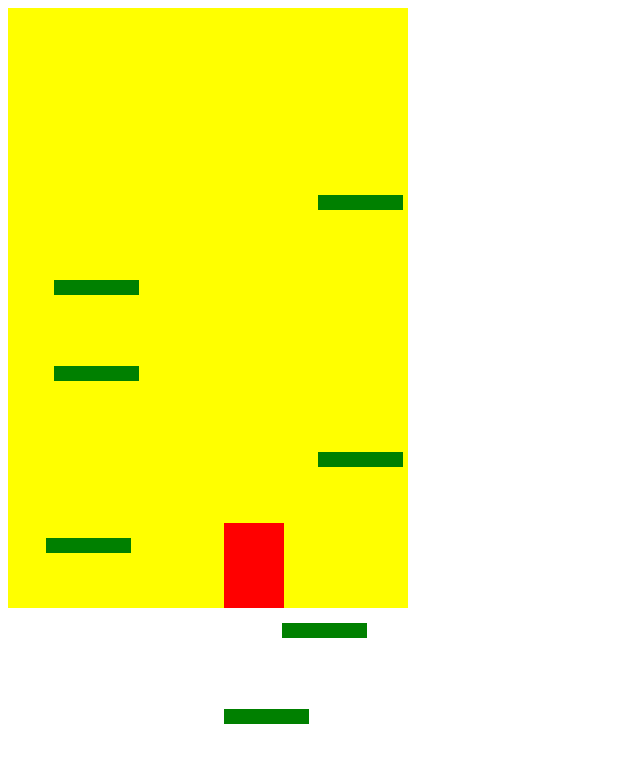
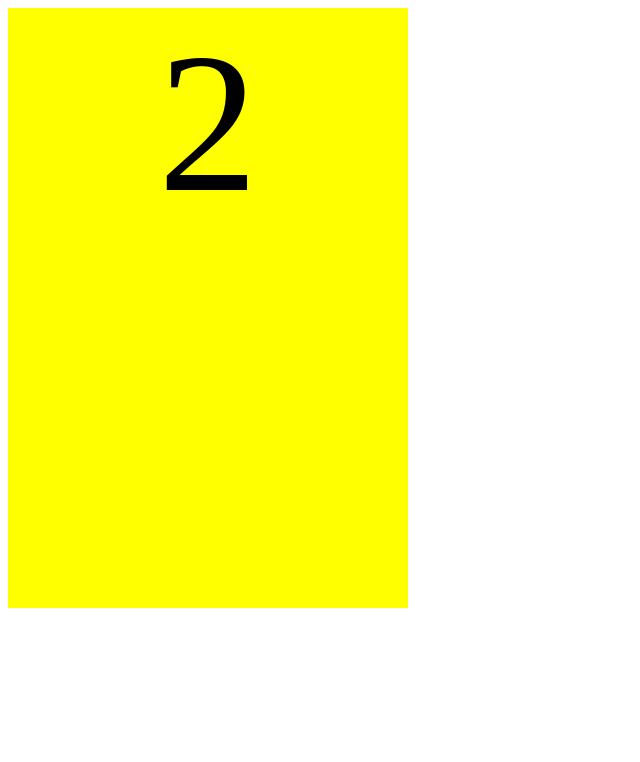
Before and after one commit to harshabhimireddy/DoodleJump, a plain HTML site: page index.html in a window 1280 px wide. Shown: the whole page, without its empty margins (0-640 px from the left). Drawn offline with Linux system fonts and the light colour scheme.

Commit message:
Added more chnages

```diff
--- a/app.js
+++ b/app.js
@@ -1,159 +1,192 @@
-document.addEventListener("DOMContentLoaded", () => {
-  const grid = document.querySelector(".grid");
-  const doodler = document.createElement("div");
-  let doodlerLeftSpace = 50;
-  let startPoint = 150;
-  let doodlerBottomSpace = startPoint;
-  let isGameOver = false;
-  let platformCount = 7;
-  let platforms = [];
-  let upTimerId;
-  let downTimeId;
-  let leftTimerId;
-  let rightTimerId;
-  let isJumping = true;
-  let isGoingLeft = false;
-  let isGoingRight = false;
-
-  function createDoodler() {
-    grid.appendChild(doodler);
-    doodler.classList.add("doodler");
-    doodlerLeftSpace = platforms[0].left;
-    doodler.style.left = doodlerLeftSpace + "px";
-    doodler.style.bottom = doodlerBottomSpace + "px";
-  }
+document.addEventListener('DOMContentLoaded', () => {
+    const grid = document.querySelector('.grid')
+    const doodler = document.createElement('div')
+    let isGameOver = false
+    let platformCount = 5
+    let platforms = []
+    let score = 0
+    let doodlerLeftSpace = 50
+    let startPoint = 150
+    let doodlerBottomSpace = startPoint
+    let upTimerId
+    let downTimerId
+    let isJumping = true
+    let isGoingLeft = false
+    let isGoingRight = false
+    let leftTimerId
+    let rightTimerId
 
     class Platform {
-    constructor(newPlatformBottom) {
-      this.bottom = newPlatformBottom;
-      this.left = Math.random() * 315;
-      this.visual = document.createElement("div");
+      constructor(newPlatBottom) {
+        this.left = Math.random() * 315
+        this.bottom = newPlatBottom
+        this.visual = document.createElement('div')
 
-      const visual = this.visual;
-      visual.classList.add("platform");
-      visual.style.left = this.left + "px";
-      visual.style.bottom = this.bottom + "px";
-      grid.appendChild(visual);
+        const visual = this.visual
+        visual.classList.add('platform')
+        visual.style.left = this.left + 'px'
+        visual.style.bottom = this.bottom + 'px'
+        grid.appendChild(visual)
       }
     }
 
+
     function createPlatforms() {
-    for (let i = 0; i < platformCount; i++) {
-      let platformSpace = 600 / platformCount;
-      let newPlatformBottom = 100 + i * platformSpace;
-      let newPlatform = new Platform(newPlatformBottom);
-      platforms.push(newPlatform);
-      console.log(platforms);
+      for(let i =0; i < platformCount; i++) {
+        let platGap = 600 / platformCount
+        let newPlatBottom = 100 + i * platGap
+        let newPlatform = new Platform (newPlatBottom)
+        platforms.push(newPlatform)
+        console.log(platforms)
       }
     }
 
     function movePlatforms() {
       if (doodlerBottomSpace > 200) {
-      platforms.forEach((platform) => {
-        platform.bottom -= 4;
-        let visual = platform.visual;
-        visual.style.bottom = platform.bottom + "px";
-      });
+          platforms.forEach(platform => {
+            platform.bottom -= 4
+            let visual = platform.visual
+            visual.style.bottom = platform.bottom + 'px'
+
+            if(platform.bottom < 10) {
+              let firstPlatform = platforms[0].visual
+              firstPlatform.classList.remove('platform')
+              platforms.shift()
+              console.log(platforms)
+              score++
+              var newPlatform = new Platform(600)
+              platforms.push(newPlatform)
             }
+        })
+      }
+
+    }
+
+    function createDoodler() {
+      grid.appendChild(doodler)
+      doodler.classList.add('doodler')
+      doodlerLeftSpace = platforms[0].left
+      doodler.style.left = doodlerLeftSpace + 'px'
+      doodler.style.bottom = doodlerBottomSpace + 'px'
+    }
+
+  function fall() {
+    isJumping = false
+      clearInterval(upTimerId)
+      downTimerId = setInterval(function () {
+        doodlerBottomSpace -= 5
+        doodler.style.bottom = doodlerBottomSpace + 'px'
+        if (doodlerBottomSpace <= 0) {
+          gameOver()
+        }
+        platforms.forEach(platform => {
+          if (
+            (doodlerBottomSpace >= platform.bottom) &&
+            (doodlerBottomSpace <= (platform.bottom + 15)) &&
+            ((doodlerLeftSpace + 60) >= platform.left) &&
+            (doodlerLeftSpace <= (platform.left + 85)) &&
+            !isJumping
+            ) {
+              console.log('tick')
+              startPoint = doodlerBottomSpace
+              jump()
+              console.log('start', startPoint)
+              isJumping = true
+            }
+        })
+
+      },20)
   }
 
     function jump() {
-    clearInterval(downTimeId);
-    isJumping = true;
+      clearInterval(downTimerId)
+      isJumping = true
       upTimerId = setInterval(function () {
-      doodlerBottomSpace += 20;
-      doodler.style.bottom = doodlerBottomSpace + "px";
-      if (doodlerBottomSpace > startPoint + 200) {
-        fall();
+        console.log(startPoint)
+        console.log('1', doodlerBottomSpace)
+        doodlerBottomSpace += 20
+        doodler.style.bottom = doodlerBottomSpace + 'px'
+        console.log('2',doodlerBottomSpace)
+        console.log('s',startPoint)
+        if (doodlerBottomSpace > (startPoint + 200)) {
+          fall()
+          isJumping = false
         }
-    }, 30);
-  }
-
-  function fall() {
-    clearInterval(upTimerId);
-    isJumping = false;
-    downTimeId = setInterval(function () {
-      doodlerBottomSpace -= 5;
-      doodler.style.bottom = doodlerBottomSpace + "px";
-      if (doodlerBottomSpace <= 0) {
-        gameOver();
-      }
-      platforms.forEach((platform) => {
-        if (
-          doodlerBottomSpace >= platform.bottom &&
-          doodlerBottomSpace <= platform.bottom + 15 &&
-          doodlerLeftSpace + 60 >= platform.left &&
-          doodlerLeftSpace <= platform.left + 85 &&
-          !isJumping
-        ) {
-          console.log("landed");
-          startPoint = doodlerBottomSpace;
-          jump();
-        }
-      });
-    }, 30);
-  }
-
-  function gameOver() {
-    console.log("game over");
-    isGameOver = true;
-    clearInterval(downTimeId);
-    clearInterval(upTimerId);
-  }
-
-  function control() {
-    if (e.key === "ArrowLeft") {
-      moveLeft();
-    } else if (e.key === "ArrowRight") {
-      moveRight();
-    } else if (e.key === "ArrowUp") {
-      //moveStraight
-    }
+      },30)
     }
 
     function moveLeft() {
       if (isGoingRight) {
-      clearInterval(rightTimerId);
-      isGoingRight = false;
+          clearInterval(rightTimerId)
+          isGoingRight = false
       }
-    isGoingLeft = true;
+      isGoingLeft = true
       leftTimerId = setInterval(function () {
           if (doodlerLeftSpace >= 0) {
-        doodlerLeftSpace -=5;
-        doodler.style.left = doodlerLeftSpace + "px";
-      } else {
-        moveRight();
-      }
-    }, 30);
+            console.log('going left')
+            doodlerLeftSpace -=5
+             doodler.style.left = doodlerLeftSpace + 'px'
+          } else moveRight()
+      },20)
     }
 
     function moveRight() {
       if (isGoingLeft) {
-      clearInterval(leftTimerId);
-      isGoingLeft = false;
+          clearInterval(leftTimerId)
+          isGoingLeft = false
       }
-    isGoingRight = true;
+      isGoingRight = true
       rightTimerId = setInterval(function () {
-      if (doodlerLeftSpace <= 340) {
-        doodlerLeftSpace +=5;
-        doodler.style.left = doodlerLeftSpace + "px";
-      } else {
-        moveLeft();
+        //changed to 313 to fit doodle image
+        if (doodlerLeftSpace <= 313) {
+          console.log('going right')
+          doodlerLeftSpace +=5
+          doodler.style.left = doodlerLeftSpace + 'px'
+        } else moveLeft()
+      },20)
     }
-    }, 30);
+
+    function moveStraight() {
+      isGoingLeft = false
+      isGoingRight = false
+      clearInterval(leftTimerId)
+      clearInterval(rightTimerId)
     }
+
+    //assign functions to keyCodes
+    function control(e) {
+      doodler.style.bottom = doodlerBottomSpace + 'px'
+      if(e.key === 'ArrowLeft') {
+        moveLeft()
+      } else if (e.key === 'ArrowRight') {
+        moveRight()
+      } else if (e.key === 'ArrowUp') {
+        moveStraight()
+      }
+    }
+
+    function gameOver() {
+      isGameOver = true
+      while (grid.firstChild) {
+        console.log('remove')
+        grid.removeChild(grid.firstChild)
+      }
+      grid.innerHTML = score
+      clearInterval(upTimerId)
+      clearInterval(downTimerId)
+      clearInterval(leftTimerId)
+      clearInterval(rightTimerId)
+    }
+
 
     function start() {
       if (!isGameOver) {
-      createPlatforms();
-      createDoodler();
-      setInterval(movePlatforms, 30);
-      jump();
-      document.addEventListener("keyup", control);
+        createPlatforms()
+        createDoodler()
+        setInterval(movePlatforms,30)
+        jump(startPoint)
+        document.addEventListener('keyup', control)
       }
     }
-
-  //attach to button
-
-  start();
-});
+    start()
+  })
--- a/style.css
+++ b/style.css
@@ -3,6 +3,8 @@
     height: 600px;
     background-color: yellow;
     position: relative;
+    font-size: 200px;
+    text-align: center;
 }
 
 .doodler {
```
Lines whose indentation alone changed are shown as unchanged.
